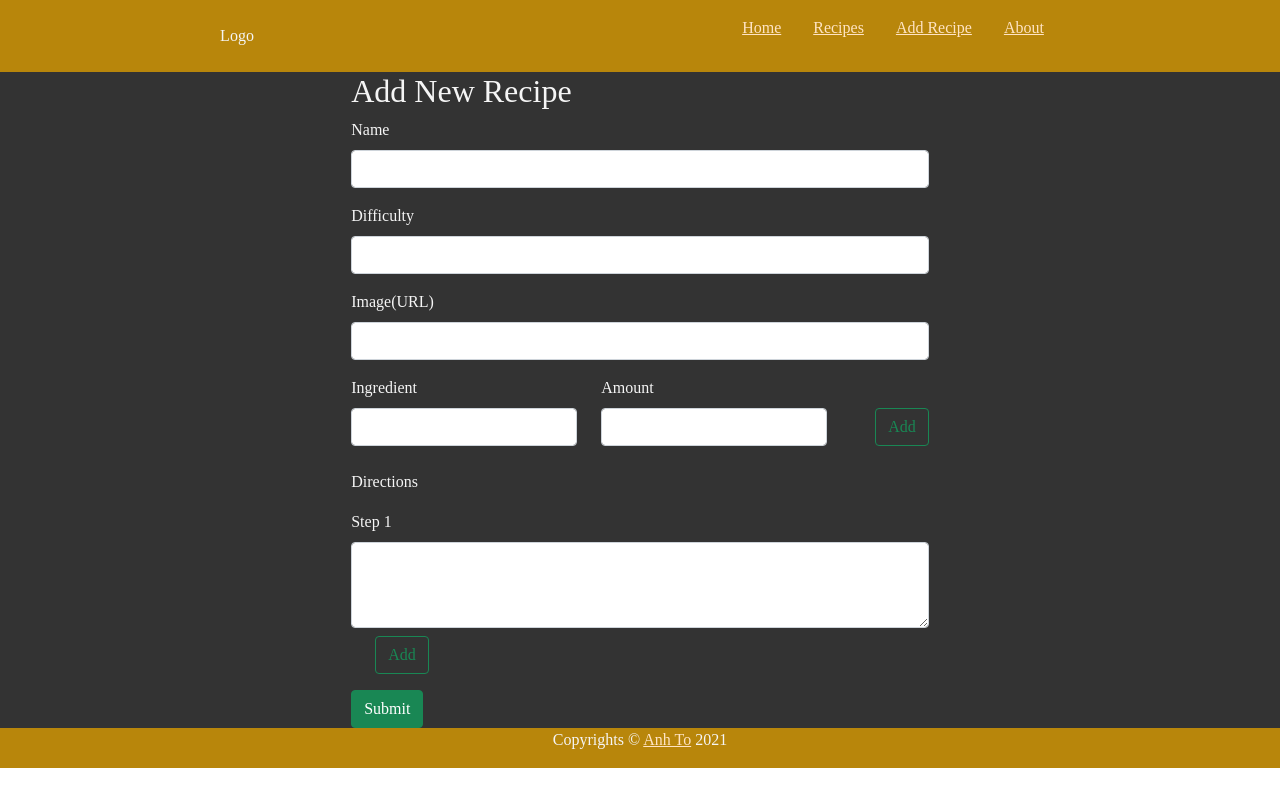
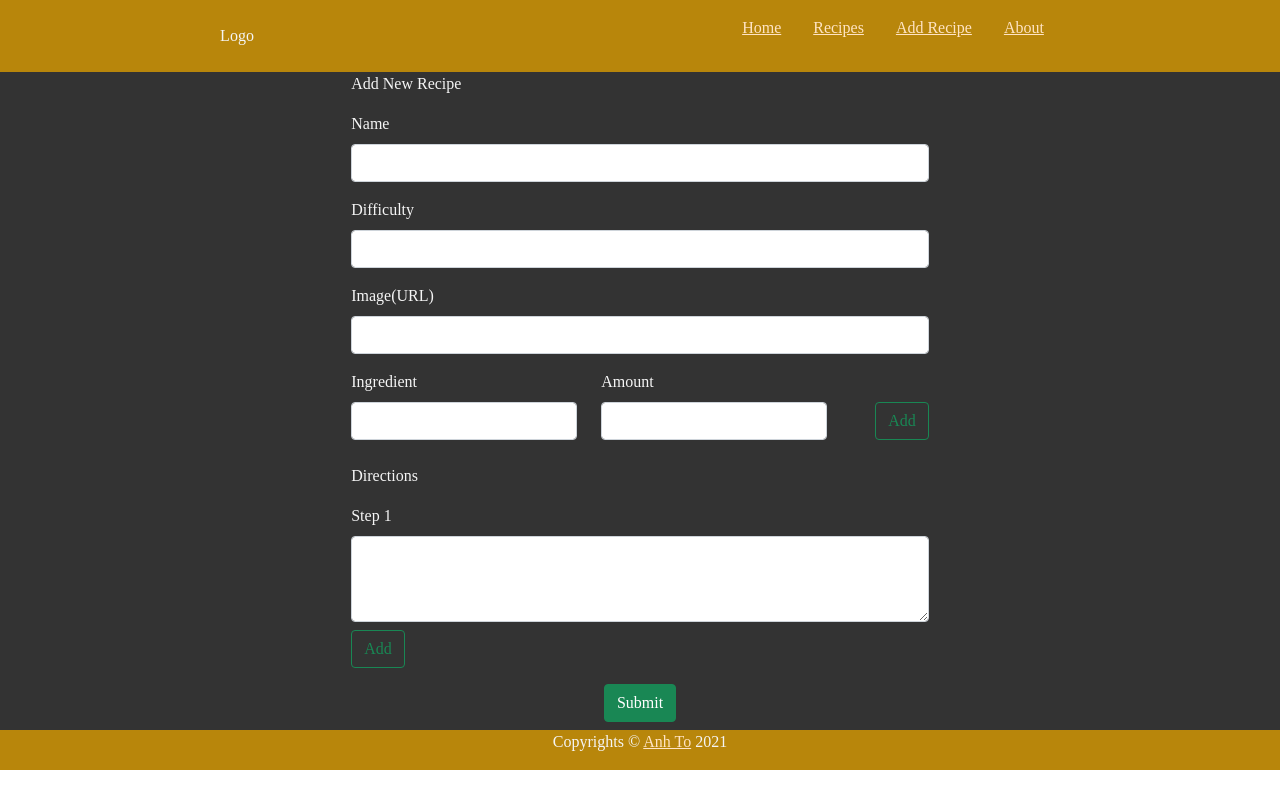
Before and after one commit to tna007/cook-book, a React (Create React App) app: page /addRecipe in a window 1280 px wide. Built offline with nearby package versions, Linux system fonts and the light colour scheme; a web font is replaced by a local one.

Commit message:
Add search bar bootstrap styling

```diff
--- a/src/App.css
+++ b/src/App.css
@@ -46,7 +46,12 @@ main {
   align-items: center;
   margin: auto;
 }
-
+h2 {
+  font-size: 1.5em;
+}
+h3 {
+  font-size: 1em;
+}
 .recipes {
   width: 80%;
   margin: auto;
--- a/src/Main/NewRecipe.js
+++ b/src/Main/NewRecipe.js
@@ -65,8 +65,8 @@ function NewRecipe() {
 
   return (
     <div className="newRecipe">
-      <h2>Add New Recipe</h2>
       <Form onSubmit={sendData}>
+        <Form.Label className="mb-3">Add New Recipe</Form.Label>
         <Form.Group controlId="name" className="mb-3">
           <Form.Label>Name</Form.Label>
           <Form.Control
@@ -155,7 +155,14 @@ function NewRecipe() {
                 onChange={(e) => handleChange(e, i)}
               ></Form.Control>
 
-              <Row className="align-items-end">
+              <Row>
+                <Col xs="auto" className="mb-3">
+                  {steps.length - 1 === i && (
+                    <Button variant="outline-success" onClick={addStep}>
+                      Add
+                    </Button>
+                  )}
+                </Col>
                 <Col xs="auto" className="mb-3">
                   {steps.length !== 1 && (
                     <Button variant="outline-danger" onClick={() => delStep(i)}>
@@ -163,21 +170,15 @@ function NewRecipe() {
                     </Button>
                   )}
                 </Col>
-                <Col xs="auto" className="mb-3">
-                  {steps.length - 1 === i && (
-                    <Button variant="outline-success" onClick={addStep}>
-                      Add
-                    </Button>
-                  )}
-                </Col>
               </Row>
             </Form.Group>
           );
         })}
-
-        <Button variant="success" type="submit">
-          Submit
-        </Button>
+        <Col align="center">
+          <Button className="mb-2" variant="success" type="submit">
+            Submit
+          </Button>
+        </Col>
       </Form>
     </div>
   );
--- a/src/Main/Search.js
+++ b/src/Main/Search.js
@@ -1,15 +1,21 @@
 import React from "react";
+import { Col, Form } from "react-bootstrap";
 
 const Search = ({ search }) => {
   return (
     <section className="search">
-      <input
+      <Col sm={{ span: 7, offset: 2 }}>
+        <Form.Label htmlFor="searchBar" className="mb-3" srOnly></Form.Label>
+        <Form.Control
           type="text"
           placeholder="Search recipes"
+          name="searchBar"
+          className="mb-3"
           // value={keyword}
           // onChange={(e) => setKeyword(e.target.value)}
           onChange={search}
         />
+      </Col>
     </section>
   );
 };
```
Lines whose indentation alone changed are shown as unchanged.
